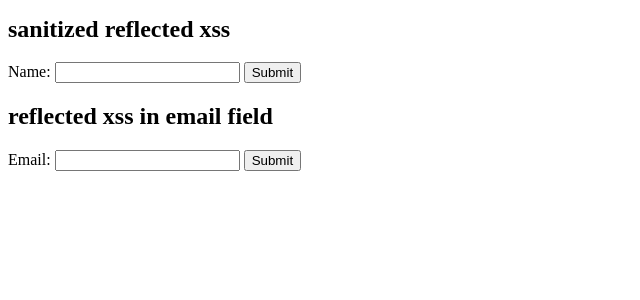
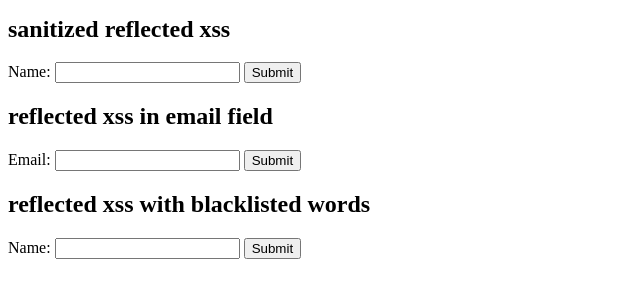
Before and after one commit to michal-simecek/DAST-Benchmark, a PHP site: page / in a window 1280 px wide. Shown: the part 240-540 px from the top of the page, without its empty margins (0-640 px from the left). Run offline with PHP 8.4, Linux system fonts and the light colour scheme.

Commit message:
added blacklisted words xss challange

```diff
--- a/modules/tls-ssl-1/site-tls1_3/index.php
+++ b/modules/tls-ssl-1/site-tls1_3/index.php
@@ -40,6 +40,14 @@
   <input type="submit">
 </form>
 
+<h2>reflected xss with blacklisted words</h2>
+
+<form method="post">
+  Name: <input type="text" name="name">
+  <input type="hidden" name="action" value="blacklisted_xss">
+  <input type="submit">
+</form>
+
 
 <h2 hidden>Hidden reflected xss</h2>
 
@@ -69,6 +77,9 @@ if ($_SERVER["REQUEST_METHOD"] == "POST") {
           break;
         case 'email_xss':
           email_xss();
+          break;
+        case 'blacklisted_xss':
+          blacklisted_xss();
           break;
         default:
             echo "something went wrong";
@@ -108,6 +119,23 @@ function sanitized_xss(){
 $name = $_POST['name'];
 echo "<script>". htmlspecialchars($name, ENT_QUOTES, 'UTF-8') . "</script>";
 }
+
+function blacklisted_xss(){
+  $name = $_POST['name'];
+  if(!blacklisted($name)){
+    echo "Hello, " . $name;
+  }else{
+    echo "forbidden words in string";
+  }
+}
+
+function blacklisted($string){
+  //easily bypassable by using capital cases
+  $blacklist = 'javascript|<script>|<svg>|onload|onerror|img|alert|ALERT';
+  if (preg_match ("/$blacklist/", $string))
+  {return true;}
+  else{return false;}
+}
 ?>
 
 </body>
```
